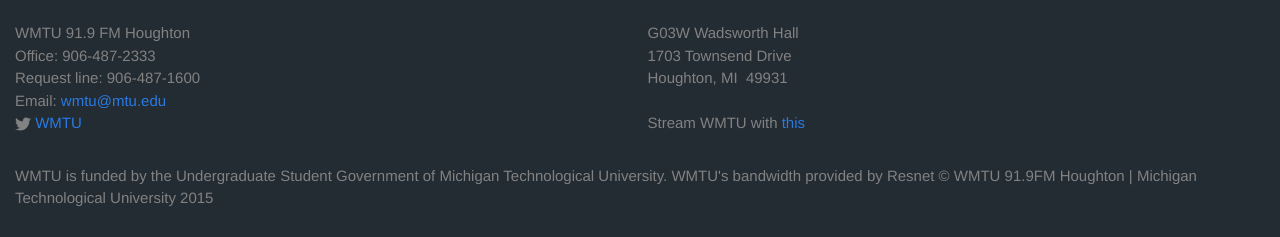
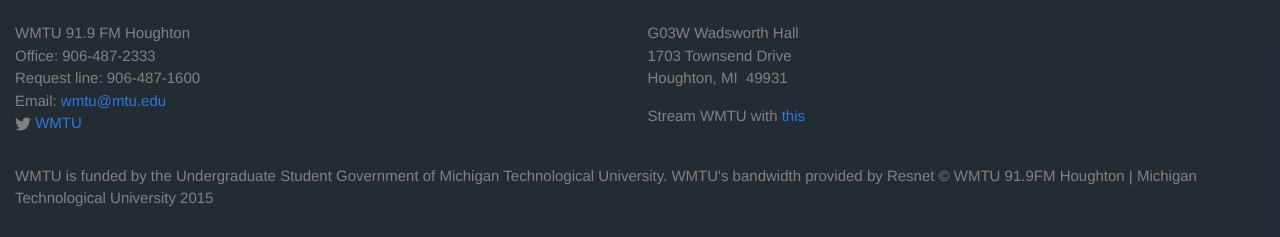
Before and after one commit to WMTU/wmtu.mtu.edu, a Jekyll site: the page built from index.html, in a window 1280 px wide. Shown: the part 1991-2228 px from the top of the page. Built offline with Jekyll 4.4.1, drawn with Linux system fonts in a browser that asks for light colours.

Commit message:
Added proper line spacing to footer

```diff
--- a/_includes/footer.html
+++ b/_includes/footer.html
@@ -29,9 +29,8 @@
 
       <div class="footer-col  footer-col-2">
         <ul class="social-media-list">
-          <li style="white-space: pre-wrap">{{ site.address }}</li>
-          <li>
-            <br/>
+          <li class="prewrapItem">{{ site.address }}</li>
+          <li class="newlineItem">
             Stream WMTU with <a target="_blank" href="{{ site.stream_playlist }}">this</a>
           </li>
           {% endif %}
```
